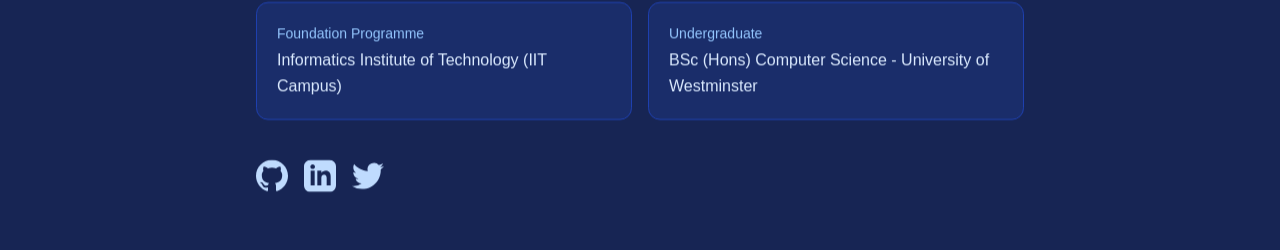
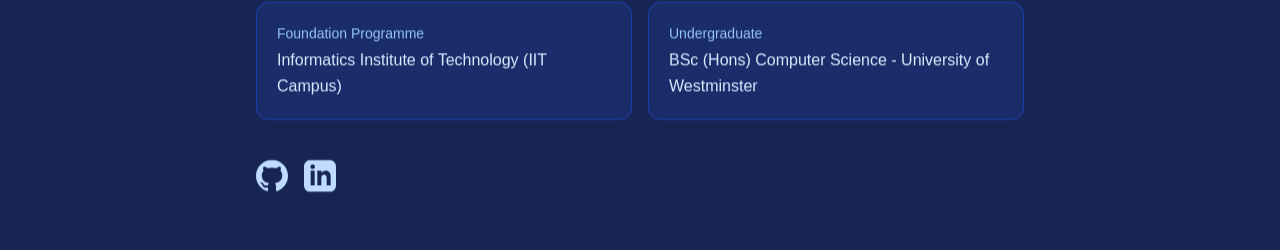
Before and after one commit to kithsr/Personal-Portfolio, a Next.js app: page / in a window 1280 px wide. Shown: the part 1352-1602 px from the top of the page. Built offline with nearby package versions, Linux system fonts and the light colour scheme.

Commit message:
Remove Twitter link from About component
Delete the Twitter anchor and its SVG icon from components/About.tsx, cleaning up the social links section in the About component.

```diff
--- a/components/About.tsx
+++ b/components/About.tsx
@@ -53,16 +53,6 @@
                   <path d="M19 0h-14c-2.761 0-5 2.239-5 5v14c0 2.761 2.239 5 5 5h14c2.762 0 5-2.239 5-5v-14c0-2.761-2.238-5-5-5zm-11 19h-3v-11h3v11zm-1.5-12.268c-.966 0-1.75-.79-1.75-1.764s.784-1.764 1.75-1.764 1.75.79 1.75 1.764-.783 1.764-1.75 1.764zm13.5 12.268h-3v-5.604c0-3.368-4-3.113-4 0v5.604h-3v-11h3v1.765c1.396-2.586 7-2.777 7 2.476v6.759z"/>
                 </svg>
               </a>
-              <a
-                href="https://twitter.com"
-                target="_blank"
-                rel="noopener noreferrer"
-                className="text-blue-200 hover:text-blue-300 transition-colors"
-              >
-                <svg className="w-8 h-8" fill="currentColor" viewBox="0 0 24 24">
-                  <path d="M23.953 4.57a10 10 0 01-2.825.775 4.958 4.958 0 002.163-2.723c-.951.555-2.005.959-3.127 1.184a4.92 4.92 0 00-8.384 4.482C7.69 8.095 4.067 6.13 1.64 3.162a4.822 4.822 0 00-.666 2.475c0 1.71.87 3.213 2.188 4.096a4.904 4.904 0 01-2.228-.616v.06a4.923 4.923 0 003.946 4.827 4.996 4.996 0 01-2.212.085 4.936 4.936 0 004.604 3.417 9.867 9.867 0 01-6.102 2.105c-.39 0-.779-.023-1.17-.067a13.995 13.995 0 007.557 2.209c9.053 0 13.998-7.496 13.998-13.985 0-.21 0-.42-.015-.63A9.935 9.935 0 0024 4.59z"/>
-                </svg>
-              </a>
             </div>
           </div>
         </div>
```
